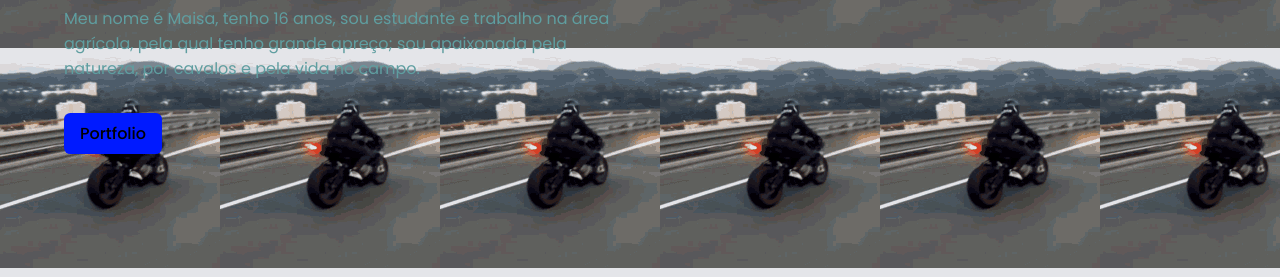
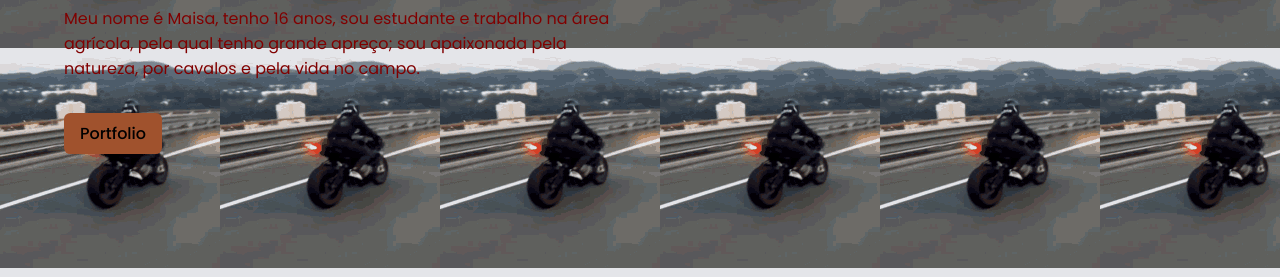
Before and after one commit to Isaa22/maisamacedoportifolio, a plain HTML site: page index.html in a window 1280 px wide. Shown: the part 392-669 px from the top of the page. Drawn offline with Linux system fonts and the light colour scheme; a script that the page names is missing.

Commit message:
Update styles.css

```diff
--- a/styles.css
+++ b/styles.css
@@ -8,11 +8,11 @@
   --middle-font-size: 1.125rem;
   --normal-font-size: 1rem;
   --small-font-size: 0.75rem;
-  --bg-color: #191970;
-  --second-bg-color: #808080;
-  --text-color:#5F9EA0;
+  --bg-color: #8B4513;
+  --second-bg-color: #A52A2A;
+  --text-color:#800000;
   --second-text-color: #000;
-  --main-color: #001aff;
+  --main-color: #A0522D;
   --height-nav: 3em;
   --padding-container: 3em 0;
   --border-bottom: 4px solid var(--main-color);
```
